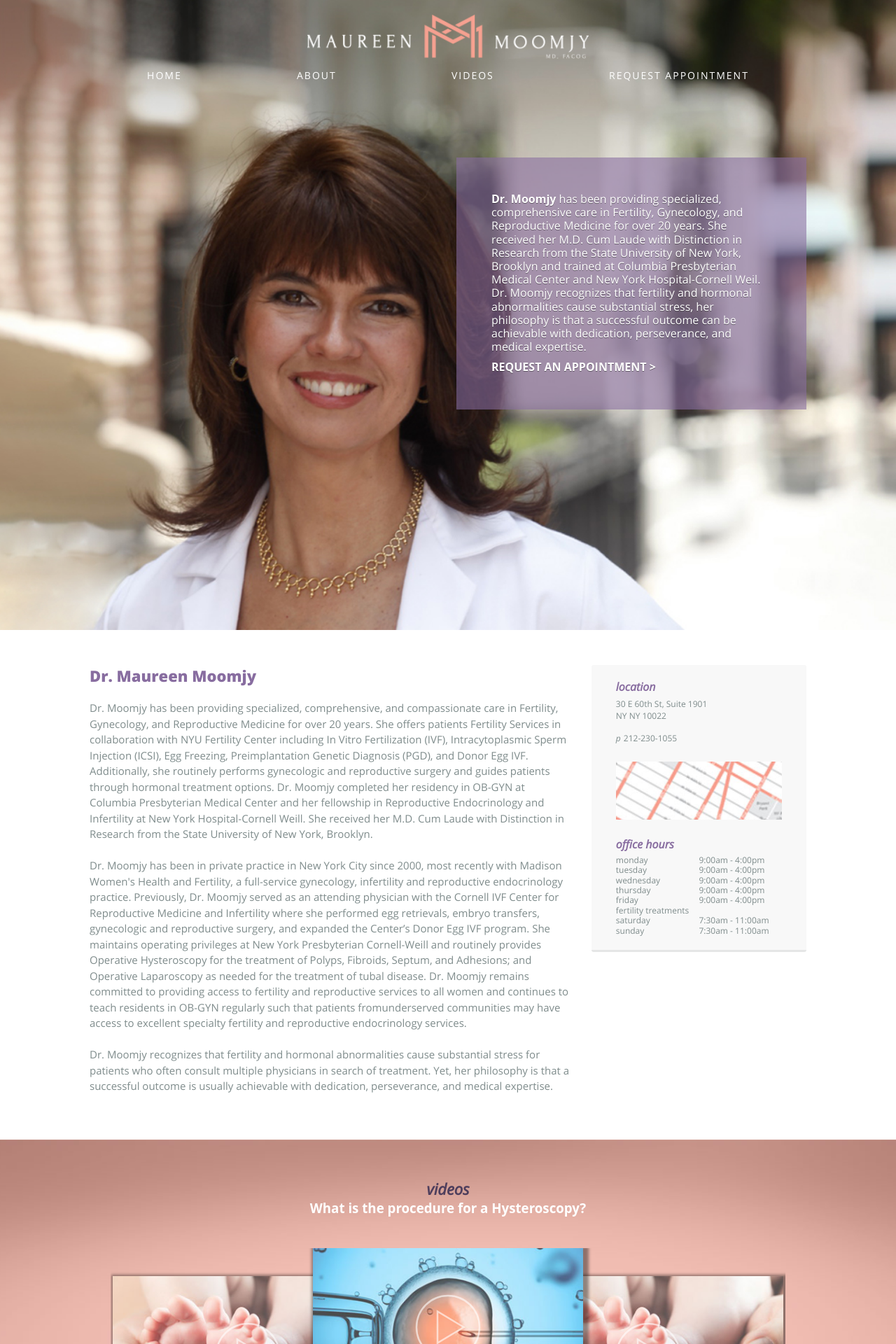
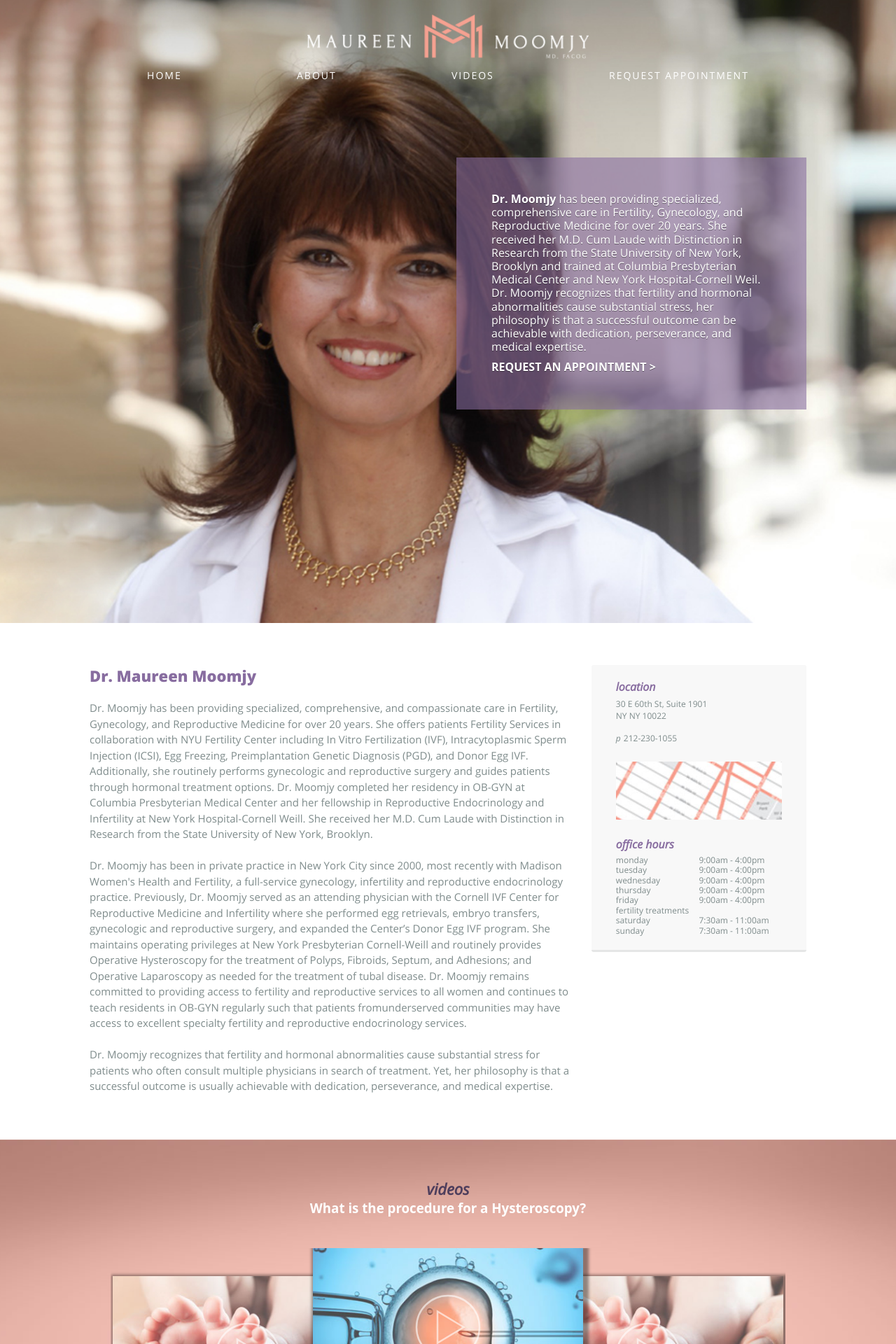
Before and after one commit to erikleon/dr-moomjy, a Jekyll site: the page built from index.html, in a window 1280 px wide. Shown: the top 1920 px of the page at 70% size. Built offline with Jekyll 4.4.1, drawn with Linux system fonts in a browser that asks for light colours; nearby versions of some CDN libraries; some web fonts are replaced; library files that are not in the unit come from our copies; comment, search, counter and statistics services are not loaded.

Commit message:
home section max height to try and prevent floating box over eyes

```diff
--- a/_sass/elements/_home.scss
+++ b/_sass/elements/_home.scss
@@ -1,6 +1,7 @@
 .main section.home {
   width: 100%;
   height: 100vh;
+  max-height: 1200px;
   z-index: 0;
   padding: 0;
   position: relative;
@@ -15,6 +16,12 @@
     background-size: cover;
     background-repeat: no-repeat;
     background-position: 0;
+    height: 110%;
+    margin-top: -100px;
+
+    @media (max-width:768px) {
+      margin-top: 0;
+    }
 
     @media (max-width:425px) {
       background-position: -125px;
```
